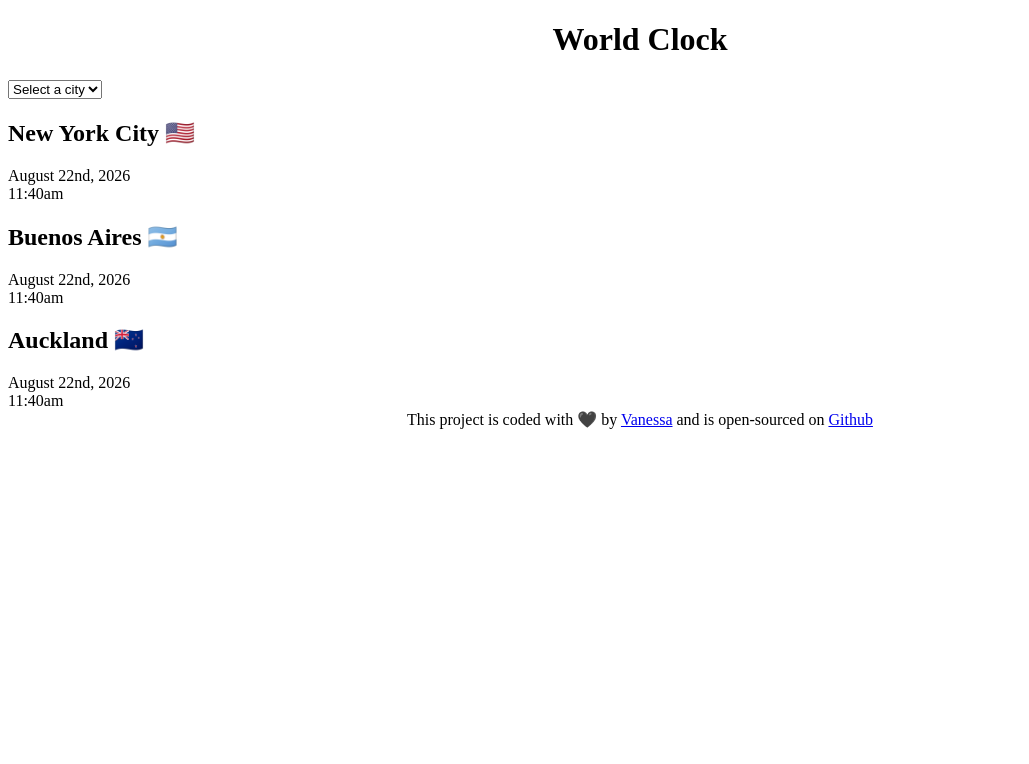
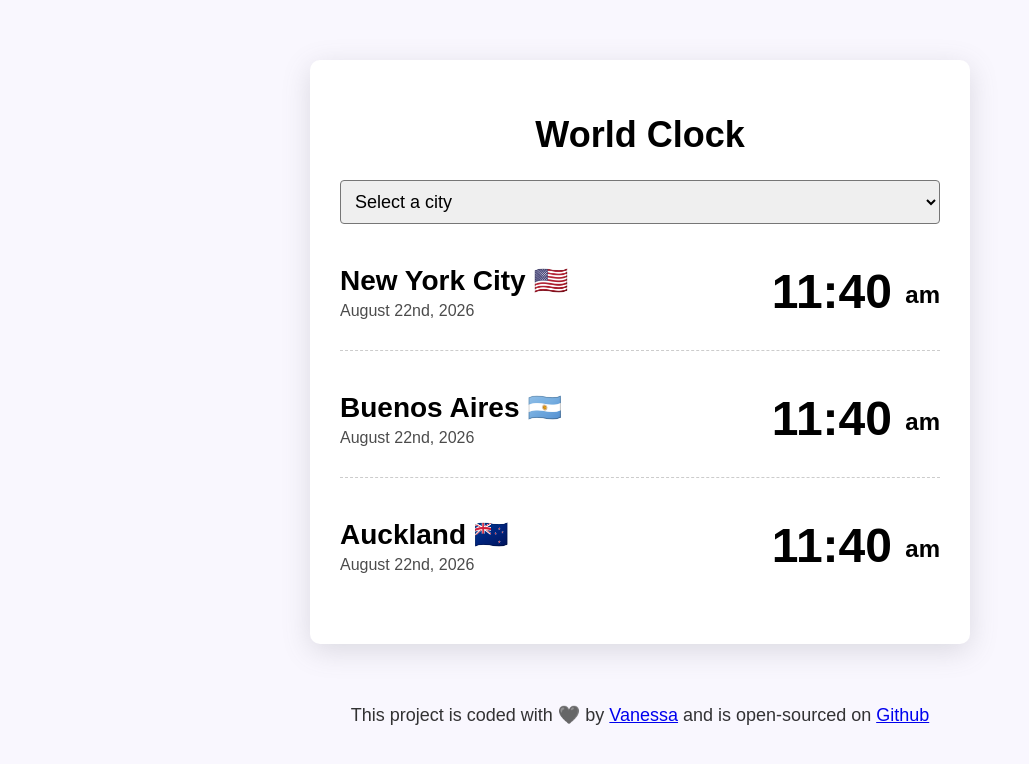
Before and after one commit to justnini98-source/world-clock-project, a plain HTML site: page index.html in a window 1280 px wide. Shown: the whole page, without its empty margins (0-1029 px from the left). Drawn offline with Linux system fonts and the light colour scheme.

Commit message:
provided the css structure
based on source, design changes may be applied later

```diff
--- a/index.html
+++ b/index.html
@@ -18,19 +18,25 @@
         </select>
 
     <div class="city">
+        <div>
             <h2>New York City 🇺🇸</h2>
             <div class="date">August 22nd, 2026</div>
-        <div class="time">11:40am</div>
+        </div>
+        <div class="time">11:40 <small>am</small></div>
     </div>
     <div class="city">
+        <div>
             <h2>Buenos Aires 🇦🇷</h2>
             <div class="date">August 22nd, 2026</div>
-        <div class="time">11:40am</div>
+        </div>
+        <div class="time">11:40 <small>am</small></div>
     </div>
     <div class="city">
+        <div>
             <h2>Auckland 🇳🇿</h2>
             <div class="date">August 22nd, 2026</div>
-        <div class="time">11:40am</div>
+        </div>
+        <div class="time">11:40 <small>am</small></div>
     </div>
 
     </div>
--- a/src/style.css
+++ b/src/style.css
@@ -1,7 +1,65 @@
+body {
+  background-color: #f9f7fe;
+  font-family: sans-serif;
+}
+
 h1 {
-    text-align: center;
+  text-align: center;
+  font-family: sans-serif;
+  font-size: 36px;
+}
+
+h2 {
+  margin: 0 0 5px;
+  font-size: 28px;
+}
+
+select {
+  display: block;
+  width: 100%;
+  font-size: 18px;
+  border-radius: 4px;
+  padding: 10px;
+}
+
+.container {
+  max-width: 600px;
+  margin: 60px auto;
+  background: white;
+  padding: 30px;
+  box-shadow: rgba(100, 100, 111, 0.2) 0px 7px 29px 0px;
+  border-radius: 10px;
+}
+
+.city {
+  display: flex;
+  margin: 10px 0;
+  justify-content: space-between;
+  padding: 30px 0;
+  border-bottom: 1px dashed rgba(0, 0, 0, 0.2);
+}
+
+.city:last-child {
+  border: none;
+}
+
+.date {
+  opacity: 0.7;
+}
+
+.time {
+  font-size: 48px;
+  font-weight: bold;
+}
+
+.time small {
+  font-size: 24px;
+  vertical-align: middle;
+  line-height: 48px;
 }
 
 footer {
-    text-align: center;
+  text-align: center;
+  font-size: 18px;
+  color: rgba(0, 0, 0, 0.8);
 }
```
Lines whose indentation alone changed are shown as unchanged.
